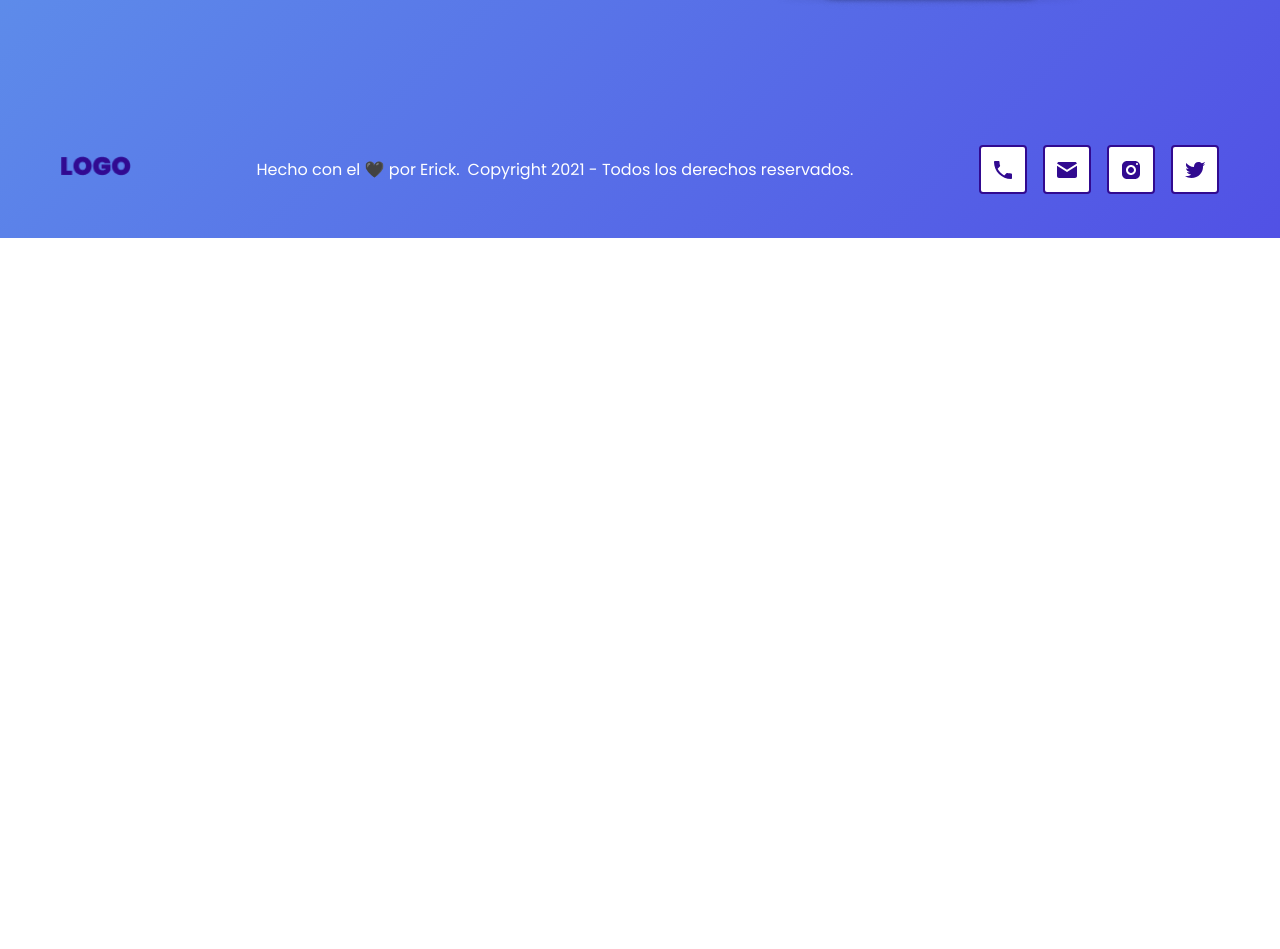
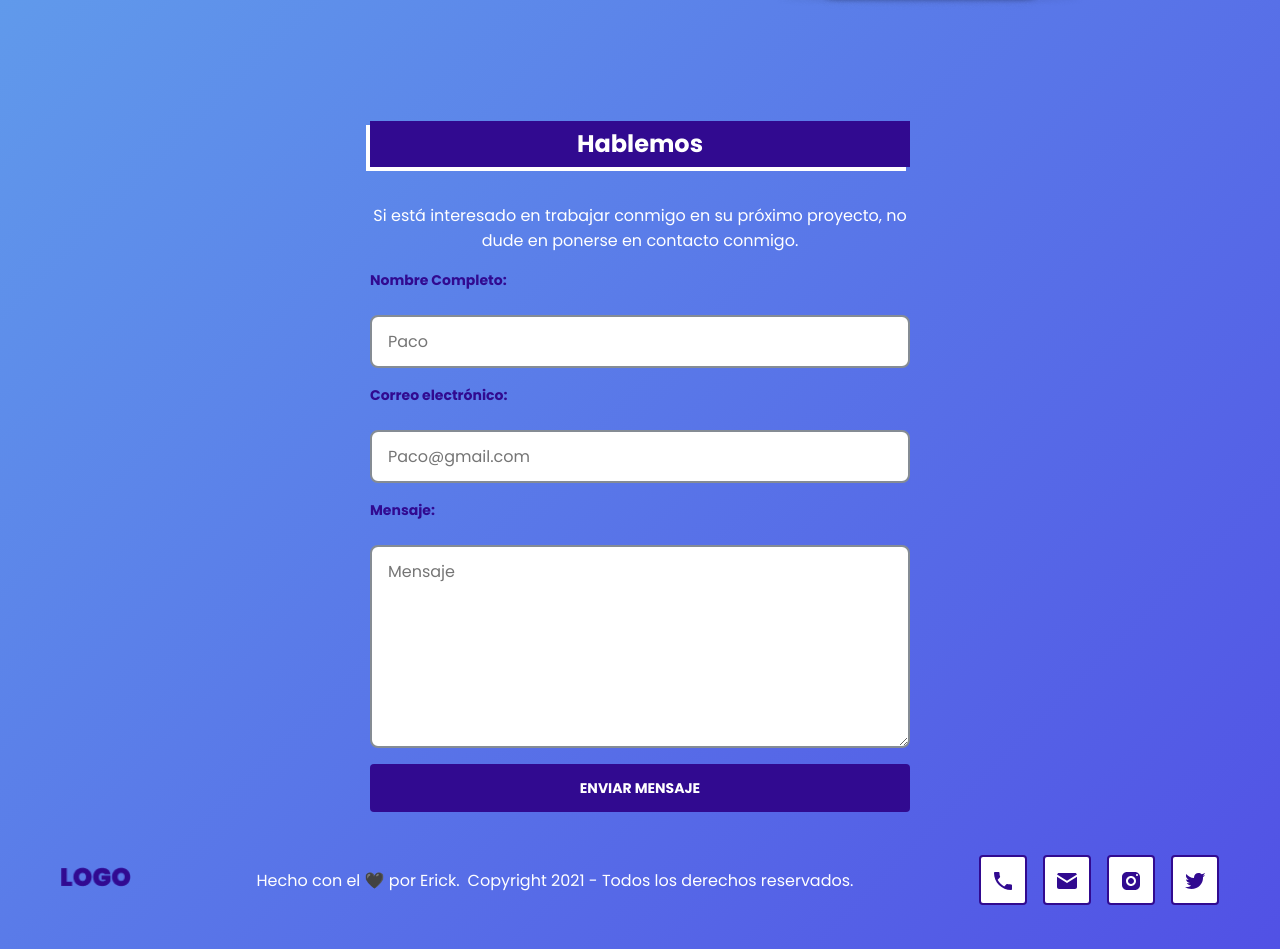
Before and after one commit to erickrsuarezr/Protafolio, a plain HTML site: page index.html in a window 1280 px wide. Shown: the part 2553-3502 px from the top of the page. Before the commit the page ends 2791 px from the top, so only its background shows below. Drawn offline with Linux system fonts and the light colour scheme.

Commit message:
Creación de formulario y corrección de form

```diff
--- a/css/footer.css
+++ b/css/footer.css
@@ -34,7 +34,7 @@
     }
 
     .footer{
-        padding-block-start: 40px;
-        padding-block-end: 40px;
+        margin-block-start: 40px;
+        margin-block-end: 40px;
     }
 }
--- /dev/null
+++ b/css/form.css
@@ -0,0 +1,37 @@
+.form{
+    display: flex;
+    flex-direction: column;
+    gap: 16px;
+    max-inline-size: 540px;
+    margin: auto;
+    margin-block-end: 40px;
+}
+.form.title{
+    margin: 0;
+}
+.form p{
+    color: var(--white);
+    margin: 0;
+    text-align: center;
+}
+.form label{
+    font: var(--button);
+}
+
+.form input, .form textarea{
+    border: 2px solid #858C94;
+    border-radius: 8px;
+    padding-inline-end: 16px;
+    padding-inline-start: 16px;
+    padding-block-start: 12px;
+    padding-block-end: 12px;
+    font: var(--body1);
+    margin-block-start: 8px;
+}
+
+@media screen and (min-width:768px) {
+    .form .title{
+        align-self: stretch;
+        text-align: center;
+    }
+}
--- a/css/index.css
+++ b/css/index.css
@@ -7,6 +7,8 @@
 @import "./testimony.css";
 @import "./social.css";
 @import "./footer.css";
+@import "./form.css";
+@import "./title.css";
 
 :root{
     --fontBase:'Poppins', sans-serif;
--- a/css/testimony.css
+++ b/css/testimony.css
@@ -11,20 +11,6 @@
 
 .testimony-image img{
     max-inline-size: 100%;
-}
-
-.testimony-title{
-    background: var(--purple);
-    color: var(--white);
-    align-self: flex-start;
-    font: var(--headline5);
-    padding-block-start: 4px;
-    padding-block-end: 4px;
-    padding-inline-end: 8px;
-    padding-inline-start: 8px;
-    /* margin-inline-start: 4px; */
-    box-shadow: -4px 4px 0 var(--white);
-    text-decoration: none;
 }
 
 @media screen and (min-width:768px){
--- /dev/null
+++ b/css/title.css
@@ -0,0 +1,13 @@
+.title{
+    background: var(--purple);
+    color: var(--white);
+    align-self: flex-start;
+    font: var(--headline5);
+    padding-block-start: 4px;
+    padding-block-end: 4px;
+    padding-inline-end: 8px;
+    padding-inline-start: 8px;
+    /* margin-inline-start: 4px; */
+    box-shadow: -4px 4px 0 var(--white);
+    text-decoration: none;
+}
--- a/index.html
+++ b/index.html
@@ -56,7 +56,7 @@
                 <img src="./images/leonidas-esteban.png" alt="">
             </div>
             <div class="testimony-description">
-                <a class="testimony-title" target="_blank" href="https://platzi.com">Platzi</a>
+                <a class="title" target="_blank" href="https://platzi.com">Platzi</a>
                 <p>Accede a más de 120 proyectos que te ayudarán a mejorar tus habilidades como desarrollador Front-End</p>
                 <a href="#" class="button is-secondary">Ver Código</a>
                 <a target="_blank" href="https://platzi.com" class="button">Proyecto</a>
@@ -68,7 +68,7 @@
                 <img src="./images/marvol.png" alt="">
             </div>
             <div class="testimony-description">
-                <a class="testimony-title" target="_blank" href="https://platzi.com">Platzi</a>
+                <a class="title" target="_blank" href="https://platzi.com">Platzi</a>
                 <p>Accede a más de 120 proyectos que te ayudarán a mejorar tus habilidades como desarrollador Front-End</p>
                 <a href="#" class="button is-secondary">Ver Código</a>
                 <a target="_blank" href="https://platzi.com" class="button">Proyecto</a>
@@ -80,13 +80,26 @@
                 <img src="./images/netnet.png" alt="">
             </div>
             <div class="testimony-description">
-                <a class="testimony-title" target="_blank" href="https://platzi.com">Platzi</a>
+                <a class="title" target="_blank" href="https://platzi.com">Platzi</a>
                 <p>Accede a más de 120 proyectos que te ayudarán a mejorar tus habilidades como desarrollador Front-End</p>
                 <a href="#" class="button is-secondary">Ver Código</a>
                 <a target="_blank" href="https://platzi.com" class="button">Proyecto</a>
             </div>
         </div>
-
+        <form action="" method="POST" class="form">
+            <h2 class="title">Hablemos</h2>
+            <p>
+                Si está interesado en trabajar conmigo en su próximo proyecto, no dude
+                en ponerse en contacto conmigo.
+            </p>
+            <label for="form-name">Nombre Completo:</label>
+            <input name="name"id="form-name" type="text" placeholder="Paco">
+            <label for="form-email">Correo electrónico:</label>
+            <input name="email"id="form-email" type="email" placeholder="Paco@gmail.com" required>
+            <label for="form-message">Mensaje:</label>
+            <textarea name="message" id="form-message" cols="30" rows="7" placeholder="Mensaje"></textarea>
+            <button class="button" type="submit">enviar mensaje</button>
+        </form>
         <footer class="footer">
             <div class="footer-logo">
                 <img src="./images/logo.png" width="70px" height="20px" alt="logo">
```
